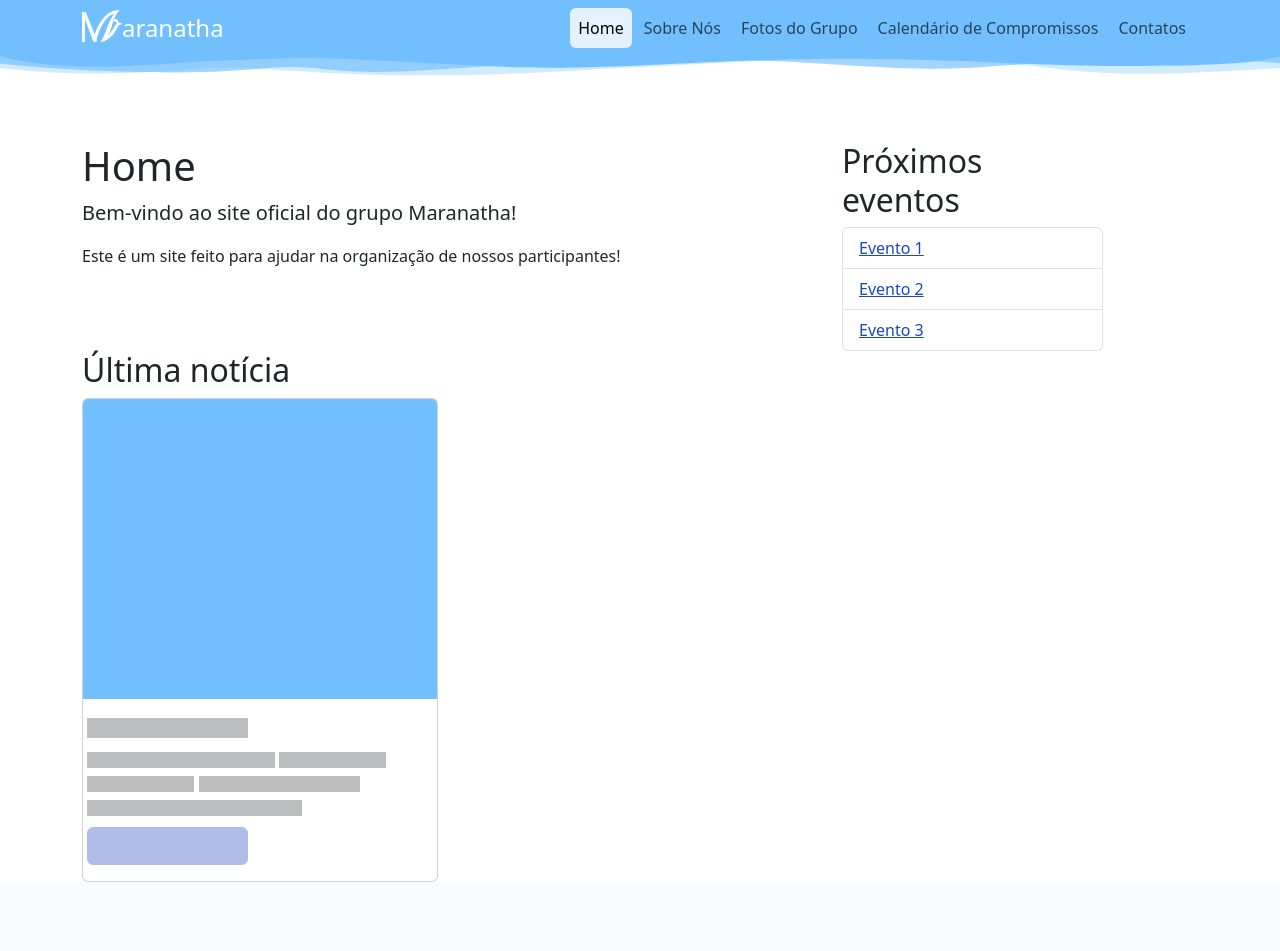
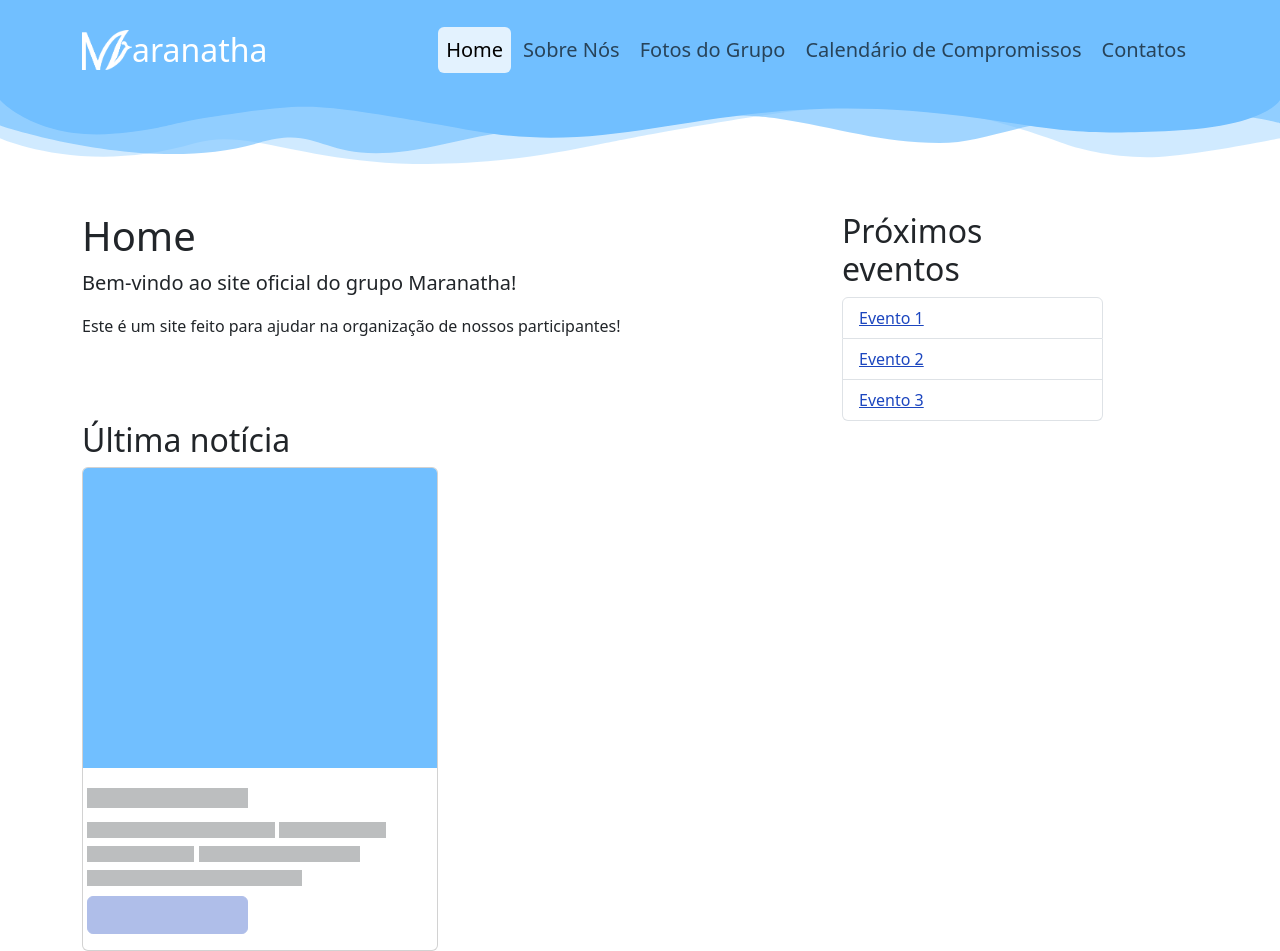
Before and after one commit to DiogoSabec/Django-maranatha, a Django app: page / in a window 1280 px wide. Before the commit the page ends 882 px from the top, so only its background shows below. Run offline with Django 5.2, Linux system fonts and the light colour scheme; some libraries are stand-ins or nearby versions.

Commit message:
adjustments on header

```diff
--- a/home/templates/home.html
+++ b/home/templates/home.html
@@ -14,6 +14,7 @@
 </head>
 
 <body>
+    <!-- Header -->
     <main-header
     data-home-url="{% url 'home' %}"
     data-about-url="{% url 'about' %}"
--- a/templates/static/home/css/home.scss
+++ b/templates/static/home/css/home.scss
@@ -7,8 +7,9 @@ $danger: #ff5757;
 $light: #dceffe;
 $dark: #4d2182;
 
-#divider {
-    border-top: 1px solid $dark;
+
+.navtexts {
+    font-size: 1.125rem;  // This is equivalent to 18px if the root font size is 16px
 }
 
 // Then import Bootstrap
--- a/templates/static/home/js/headerManager.js
+++ b/templates/static/home/js/headerManager.js
@@ -9,32 +9,32 @@ class MainHeader extends HTMLElement {
         const currentPath = window.location.pathname; // Get current path
 
         this.innerHTML = `
-        <div class="container-fluid fill bg-secondary" id="topo">
+        <div class="container-fluid fill bg-secondary" style="height: 100px; display: flex; align-items: center;" id="topo">
             <div class="container">
-                <nav class="navbar navbar-expand-md">
-                    <a href="${homeUrl}" class="d-flex align-items-bottom mb-3 mb-md-0 me-md-auto link-body-emphasis text-decoration-none">
-                        <img src="${logoUrl}" width="40" height="32"> <!-- Use logo URL here -->
-                        <span class="fs-4 text-white">aranatha</span>
+                <nav class="navbar navbar-expand-md" style="width: 100%; display: flex; align-items: center;">
+                    <a href="${homeUrl}" class="d-flex align-items-center mb-3 mb-md-0 me-md-auto link-body-emphasis text-decoration-none">
+                        <img src="${logoUrl}" width="50" height="40"> <!-- Use logo URL here -->
+                        <span class="fs-2 text-white">aranatha</span>
                     </a>
                     <button class="navbar-toggler" type="button" data-bs-toggle="collapse" data-bs-target="#navbarNav" aria-controls="navbarNav" aria-expanded="false" aria-label="Toggle navigation">
                         <span class="navbar-toggler-icon"></span>
                     </button>
                     <div class="collapse navbar-collapse" id="navbarNav">
                         <ul class="navbar-nav ms-auto">
-                            <li class="nav-item"><a href="${homeUrl}" class="${this.isActive(homeUrl, currentPath)} me-1 btn btn-success nav-link" aria-current="page">Home</a></li>
-                            <li class="nav-item"><a href="${aboutUrl}" class="${this.isActive(aboutUrl, currentPath)} me-1 btn btn-success nav-link">Sobre Nós</a></li>
-                            <li class="nav-item"><a href="${photosUrl}" class="${this.isActive(photosUrl, currentPath)} me-1 btn btn-success nav-link">Fotos do Grupo</a></li>
-                            <li class="nav-item"><a href="${calendarUrl}" class="${this.isActive(calendarUrl, currentPath)} me-1 btn btn-success nav-link">Calendário de Compromissos</a></li>
-                            <li class="nav-item"><a href="${contactsUrl}" class="${this.isActive(contactsUrl, currentPath)} me-1 btn btn-success nav-link">Contatos</a></li>
+                            <li class="nav-item"><a href="${homeUrl}" class="${this.isActive(homeUrl, currentPath)} fs-5 me-1 btn btn-success nav-link" aria-current="page">Home</a></li>
+                            <li class="nav-item"><a href="${aboutUrl}" class="${this.isActive(aboutUrl, currentPath)} fs-5 me-1 btn btn-success nav-link">Sobre Nós</a></li>
+                            <li class="nav-item"><a href="${photosUrl}" class="${this.isActive(photosUrl, currentPath)} fs-5 me-1 btn btn-success nav-link">Fotos do Grupo</a></li>
+                            <li class="nav-item"><a href="${calendarUrl}" class="${this.isActive(calendarUrl, currentPath)} fs-5 me-1 btn btn-success nav-link">Calendário de Compromissos</a></li>
+                            <li class="nav-item"><a href="${contactsUrl}" class="${this.isActive(contactsUrl, currentPath)} fs-5 me-1 btn btn-success nav-link">Contatos</a></li>
                         </ul>
                     </div>
                 </nav>
             </div>
-            </div>
-<svg id="header-wave" xmlns="http://www.w3.org/2000/svg" viewBox="0 0 1000 30" preserveAspectRatio="none" style="display: block;">
-    <path fill="#71bfff" opacity="0.33" d="M473,10 c-203.9,13.7-263.1-5.3-320.3,0C66,18.5,0,9.3,0,9.3V0h1000v9.3 c0,0-62.1,4-94.9,4.6c-32.8,0.5-62.8-1.9-75.8-3.4C806,7.7,745.3,1.35,694.9,0.73S492.4,9.15,473,10z"></path>
-    <path fill="#71bfff" opacity="0.66" d="M734,10 c-45.5,0-77.2-3.6-129.1-6.05c-28.6-1.35-150.3-1.55-254,6.05 s-91.7-5.3-149.2,0C115.7,18.3,0,6.15,0,6.15V0h1000v5.65c0,0-28.2-2.85-92.1-2.85C810.2,2.8,775.7,10,734,10z"></path>
-    <path fill="#71bfff" d="M766.1,4.5 c-200-8.9-266,10.1-395.1,3C242,0.3,242,0.8,184.8,3.2C128,5.5,132.3,6.95,89.9,8.15C28.6,9.85,0,0,0,0 h1000c0,0-9.9,6.35-83.6,7.45S829.6,7.25,766.1,4.5z"></path>
+        </div>
+<svg xmlns="http://www.w3.org/2000/svg" viewBox="0 0 1000 50" preserveAspectRatio="none" style="display: block;">
+    <path fill="#71bfff" opacity="0.33" d="M473,33.65 c-203.9,44.15-263.1-17-320.3,0C66,59.55,0,29.85,0,29.85V0h1000v29.85 c0,0-62.1,13.05-94.9,14.65c-32.8,1.65-62.8-6.15-75.8-11.05C806,24.8,745.3,4.35,694.9,2.35S492.4,29.5,473,33.65z"></path>
+    <path fill="#71bfff" opacity="0.66" d="M734,33.65 c-45.5,0-77.2-11.6-129.1-19.55c-28.6-4.35-150.3-5.05-254,19.55 s-91.7-17.2-149.2,0C115.7,59.15,0,19.9,0,19.9V0h1000v18.25c0,0-28.2-9.25-92.1-9.25C810.2,9.05,775.7,33.65,734,33.65z"></path>
+    <path fill="#71bfff" d="M766.1,14.45 c-200-28.75-266,32.75-395.1,9.75C242,0.9,242,2.7,184.8,10.3C128,17.9,132.3,22.45,89.9,26.25C28.6,31.85,0,0,0,0 h1000c0,0-9.9,20.45-83.6,24.05S829.6,23.5,766.1,14.45z"></path>
 </svg>
 
         `;
```
Also changed, not shown: templates/static/home/css/home.css, 1 other file.
